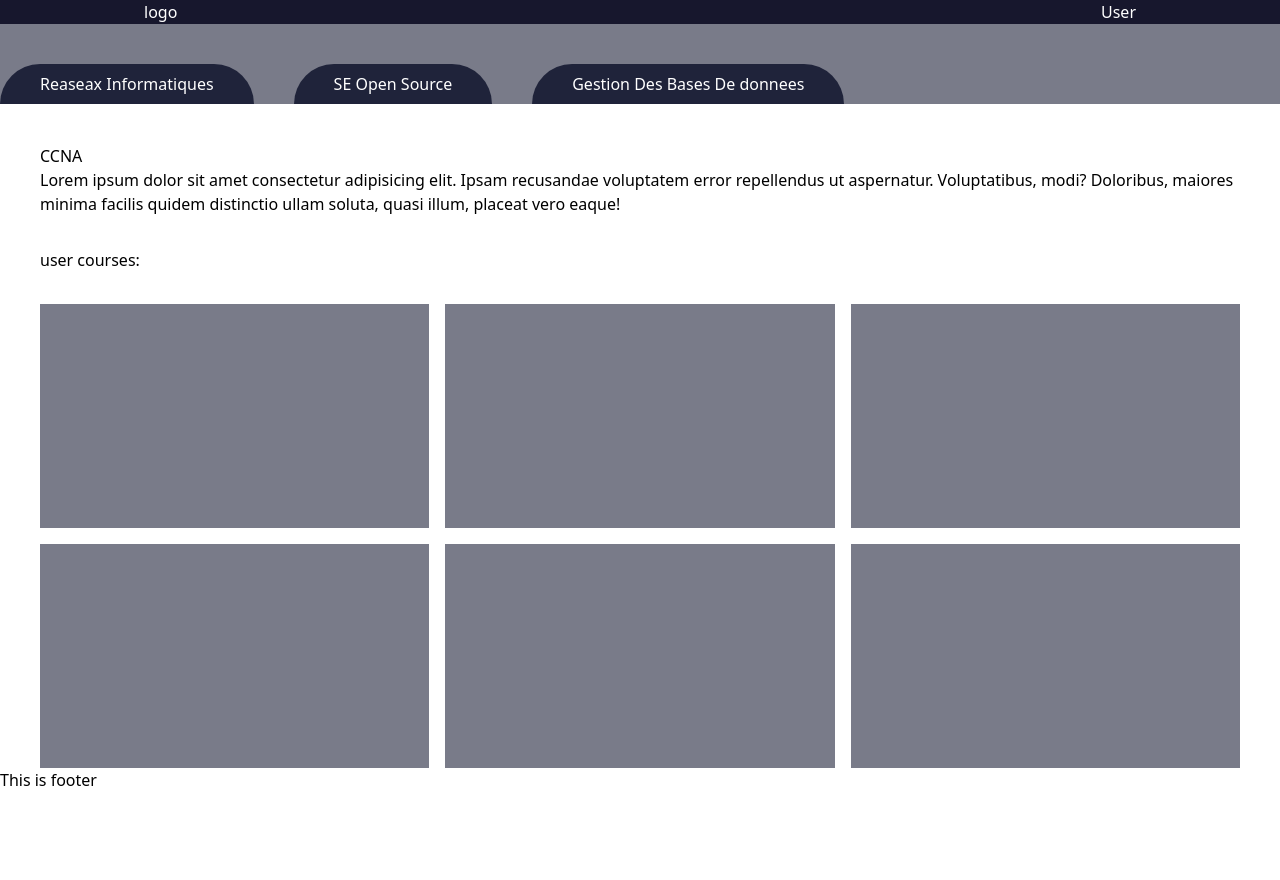
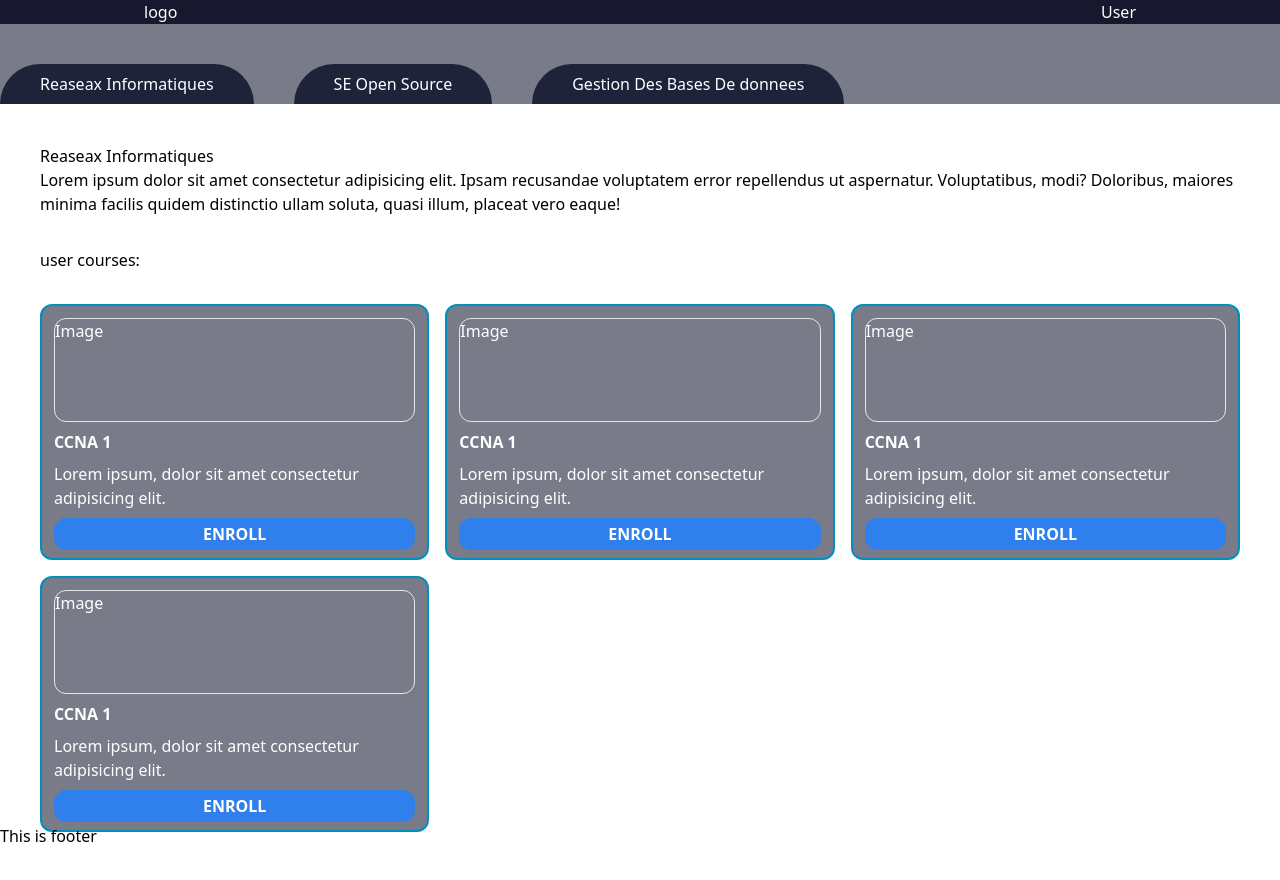
Before and after one commit to Hamza-El-Fahli/Educraft_Server, a Next.js app: page /userPlatform/courses in a window 1280 px wide. Shown: the top 880 px of the page. Before the commit the page ends 848 px from the top, so only its background shows below. Built offline with nearby package versions, Linux system fonts and the light colour scheme.

Commit message:
wip: UserPlatform - create cards

```diff
--- /dev/null
+++ b/src/app/userPlatform/components/CourseCard.tsx
@@ -0,0 +1,15 @@
+import React from 'react'
+
+function CourseCard() {
+  return (
+
+    <div className="p-3 pb-2 h-64 bg-[#21233B]/60 border-[#0090BD] border-2 rounded-xl flex flex-col gap-2 text-white">
+    <div className="border h-1/2 w-full rounded-xl">Image</div>
+    <h2 className="font-bold">CCNA 1</h2>
+    <p>Lorem ipsum, dolor sit amet consectetur adipisicing elit. </p>
+    <button className="bg-firstBlue p-1 rounded-xl font-bold">ENROLL</button>
+</div>
+  )
+}
+
+export default CourseCard
--- a/src/app/userPlatform/courses/page.tsx
+++ b/src/app/userPlatform/courses/page.tsx
@@ -1,9 +1,10 @@
+import CourseCard from "../components/CourseCard";
 import { Header } from "../components/Header";
 
 export default function User_courses() {
     return (
         <div className=" h-svh w-full flex flex-col" >
-            <Header/>
+            <Header />
             <main className="w-full h-full  ">
                 <div className="w-full flex gap-10 text-white pt-10 bg-secondary/60">
                     <nav className="bg-[#1F233A] w-auto px-10 py-2 flex justify-center items-center rounded-t-full">Reaseax Informatiques</nav>
@@ -11,15 +12,17 @@ export default function User_courses() {
                     <nav className="bg-[#1F233A] w-auto px-10 py-2 flex justify-center items-center rounded-t-full">Gestion Des Bases De donnees</nav>
                 </div>
                 <div className="h-full flex flex-col space-y-8 px-10 pt-10 ">
-                <div><h1>CCNA</h1><p>Lorem ipsum dolor sit amet consectetur adipisicing elit. Ipsam recusandae voluptatem error repellendus ut aspernatur. Voluptatibus, modi? Doloribus, maiores minima facilis quidem distinctio ullam soluta, quasi illum, placeat vero eaque!</p></div>
+                    <div><h1>Reaseax Informatiques</h1>
+                    <p>Lorem ipsum dolor sit amet consectetur adipisicing elit. Ipsam recusandae voluptatem error repellendus ut aspernatur. Voluptatibus, modi? Doloribus, maiores minima facilis quidem distinctio ullam soluta, quasi illum, placeat vero eaque!</p>
+                    </div>
                     <div>user courses:</div>
                     <div className="grid grid-flow-row grid-cols-3 gap-4">
-                <div className="p-5 h-56 bg-[#21233B]/60"></div>
-                <div className="p-5 h-56 bg-[#21233B]/60"></div>
-                <div className="p-5 h-56 bg-[#21233B]/60"></div>
-                <div className="p-5 h-56 bg-[#21233B]/60"></div>
-                <div className="p-5 h-56 bg-[#21233B]/60"></div>
-                <div className="p-5 h-56 bg-[#21233B]/60"></div>
+
+                        <CourseCard />
+                        <CourseCard />
+                        <CourseCard />
+                        <CourseCard />
+
                     </div>
                 </div>
 
```
Lines whose indentation alone changed are shown as unchanged.
